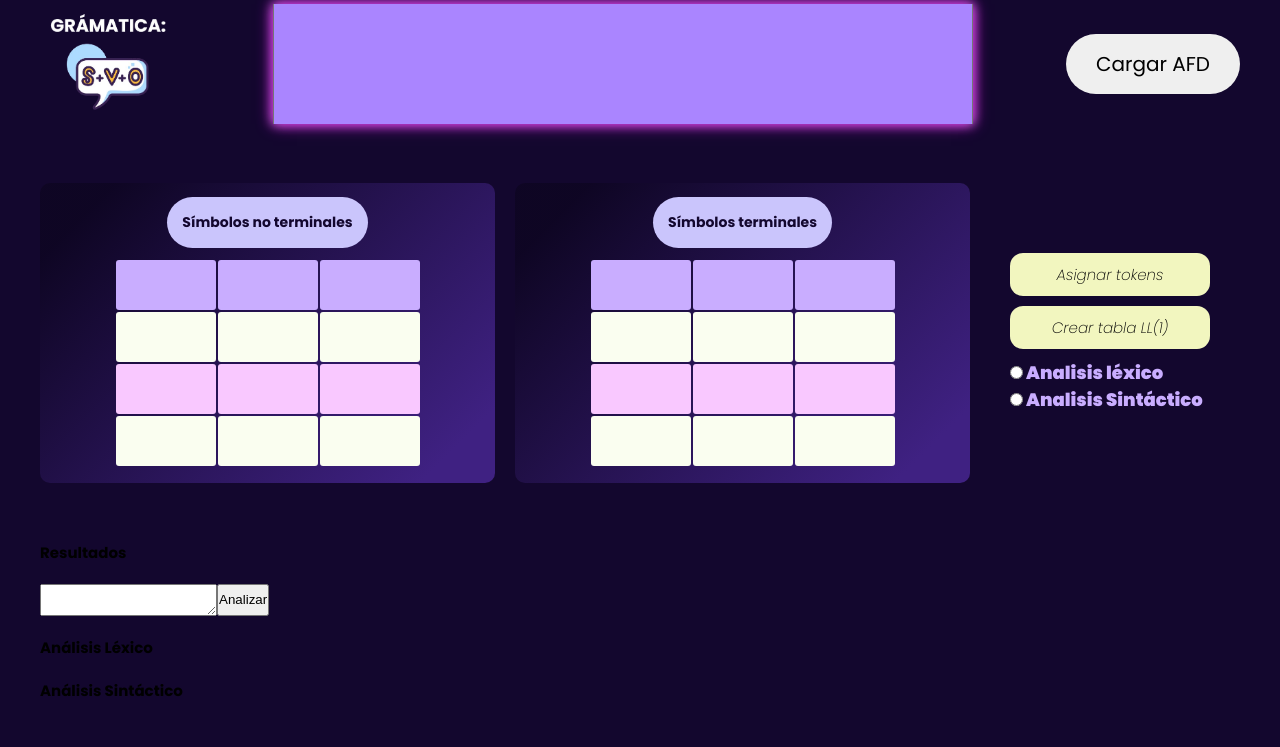
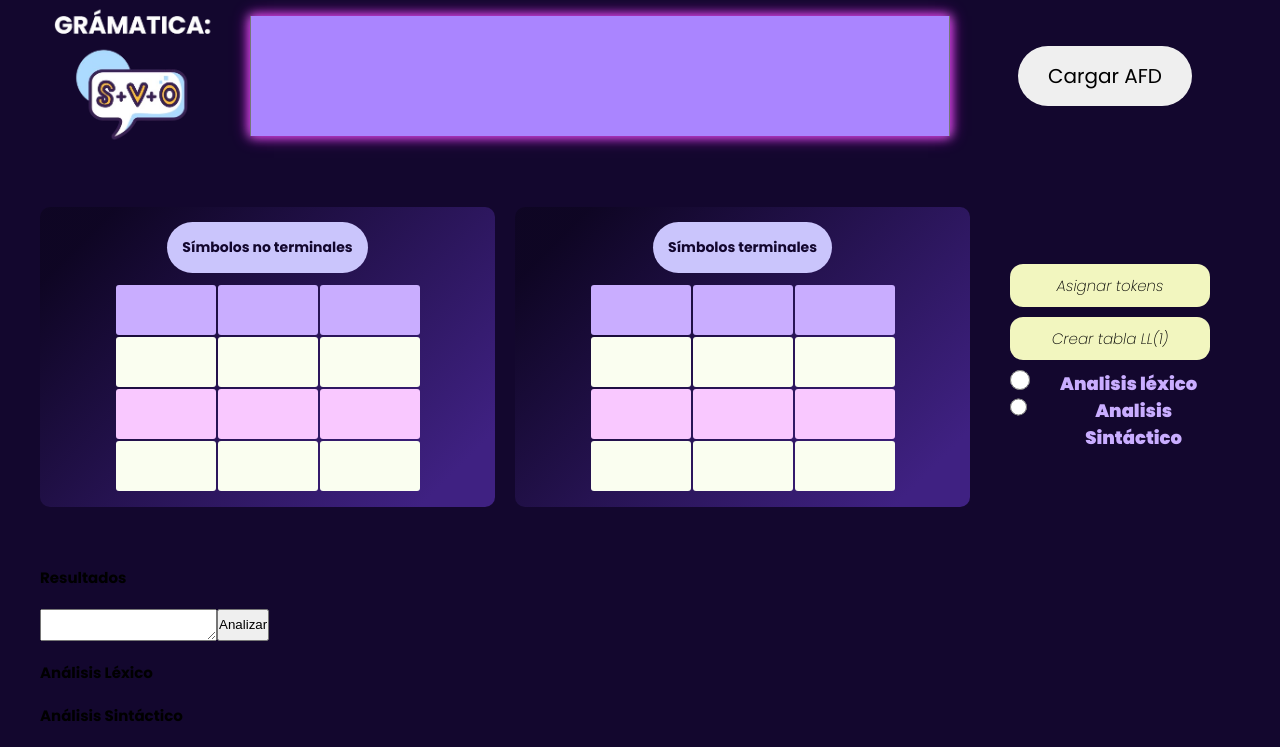
Before and after one commit to vhhatziry/Proyecto_2, a website: page public/index.html in a window 1280 px wide. Shown: the part 158-905 px from the top of the page. Before the commit the page ends 880 px from the top, so only its background shows below. Drawn offline with Linux system fonts and the light colour scheme.

Commit message:
cambios de mi ed

```diff
--- a/src/scss/app.scss
+++ b/src/scss/app.scss
@@ -63,7 +63,7 @@ body {
     }
 
     &__icon {
-        width: 14rem;
+        width: 19rem;
     }
 
     &__text {
@@ -76,7 +76,7 @@ body {
         background-color: $indigo-trans;
         box-shadow: 0 0 1.5rem $mauve-900, 0 0 1rem $mauve;
         font-size: 2rem;
-        text-align: center;
+        text-align: left;
         color: $tropical-indigo-800;
     }
 
@@ -84,7 +84,7 @@ body {
         display: flex;
         align-items: center;
         justify-content: center;
-        margin: 2rem 0;
+        margin: 2rem auto;
     }
     &__button{
         @include fuentePoppins;
@@ -180,11 +180,28 @@ body {
 
         &__select{
             @include poppins-black;
+            display: flex;
             color: $tropical-indigo-600;
             transition: color 0.3s ease;
             font-size: 1.8rem;
+            gap: 2rem;
+
             &:hover{
                 color: $vista-blue-800;
+            }
+
+            input[type="radio"] {
+                width: 2rem;
+                height: 2rem;
+                border: 2px solid $vista-blue-100;
+                border-radius: 50%;
+                margin-right: 10px;
+
+                &:checked {
+                  background-color: $vista-blue-800;
+                  border-color: $vista-blue-800;
+                }
+
             }
         }
     }
```
Also changed, not shown: public/build/css/app.css, 1 other file.
